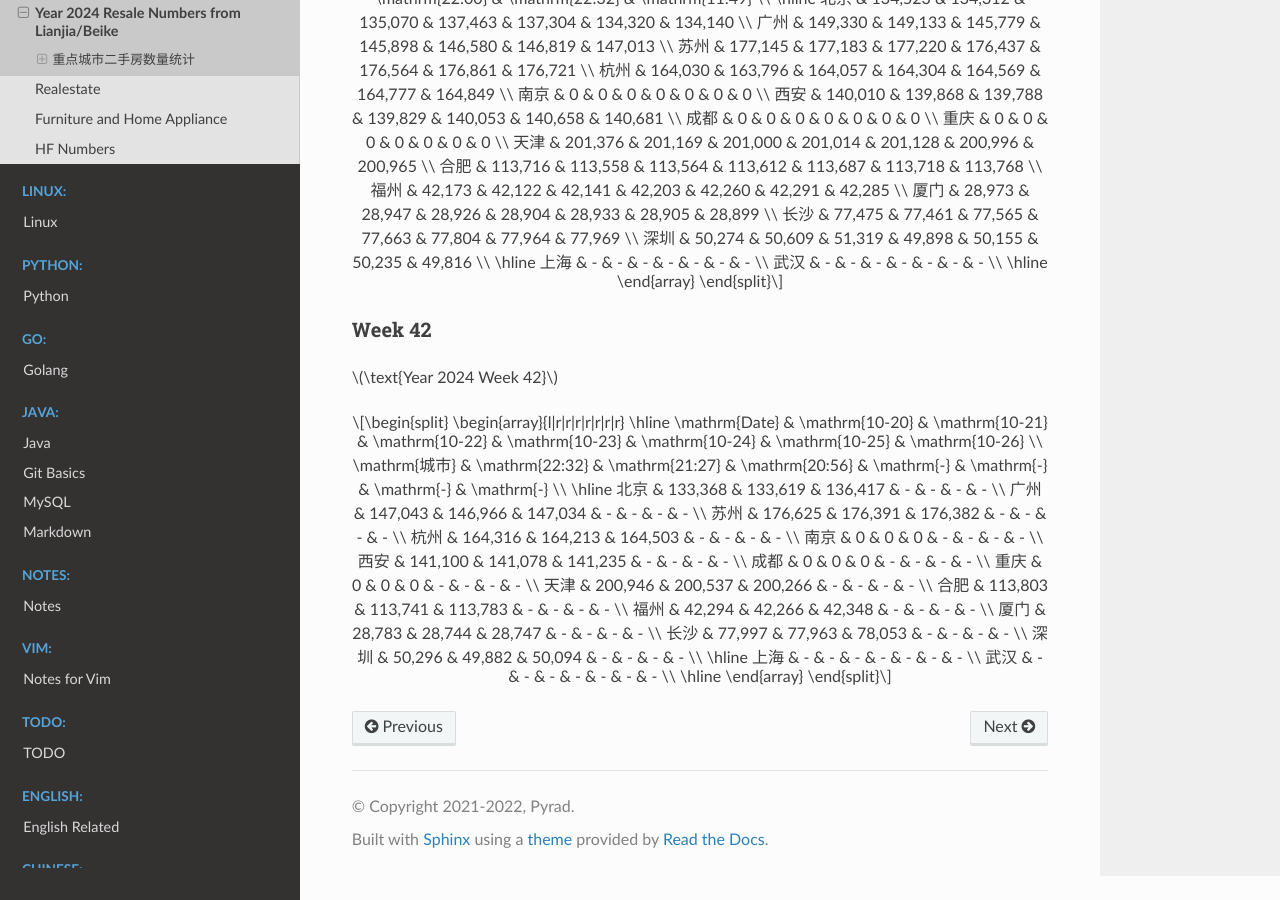
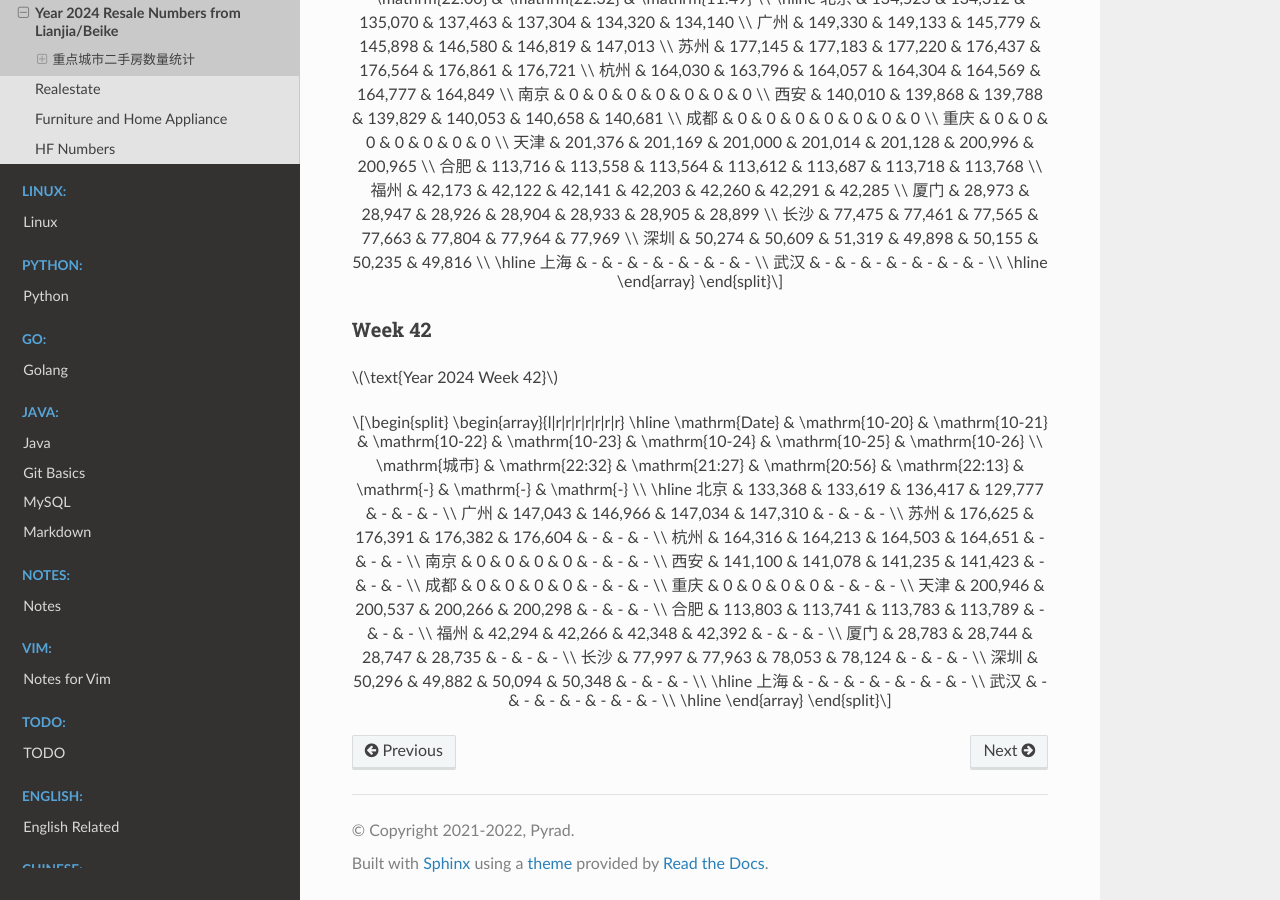
Before and after one commit to Pyrad/pyradnotes, a Sphinx documentation site: the page built from source/RealEstate/resalenumbers2024.md, in a window 1280 px wide and 900 px high, scrolled down 20318 px. Built offline with Sphinx 7.4.7 and the Read the Docs theme 3.1.0, drawn with Linux system fonts in a browser that asks for light colours; pages that are not in the unit, such as notebooks, are missing from menus; a script that is not in the unit is left out.

Commit message:
Realestate Update resale numbers 2024-10-23 22:13

```diff
--- a/source/RealEstate/resalenumbers2024.md
+++ b/source/RealEstate/resalenumbers2024.md
@@ -1355,22 +1355,22 @@ $$
 \begin{array}{l|r|r|r|r|r|r|r}
 \hline
 \mathrm{Date} & \mathrm{10-20} & \mathrm{10-21} & \mathrm{10-22} & \mathrm{10-23} & \mathrm{10-24} & \mathrm{10-25} & \mathrm{10-26} \\
-\mathrm{城市} & \mathrm{22:32} & \mathrm{21:27} & \mathrm{20:56} & \mathrm{-} & \mathrm{-} & \mathrm{-} & \mathrm{-} \\
+\mathrm{城市} & \mathrm{22:32} & \mathrm{21:27} & \mathrm{20:56} & \mathrm{22:13} & \mathrm{-} & \mathrm{-} & \mathrm{-} \\
 \hline
-北京 & 133,368 & 133,619 & 136,417 & - & - & - & - \\
-广州 & 147,043 & 146,966 & 147,034 & - & - & - & - \\
-苏州 & 176,625 & 176,391 & 176,382 & - & - & - & - \\
-杭州 & 164,316 & 164,213 & 164,503 & - & - & - & - \\
-南京 & 0 & 0 & 0 & - & - & - & - \\
-西安 & 141,100 & 141,078 & 141,235 & - & - & - & - \\
-成都 & 0 & 0 & 0 & - & - & - & - \\
-重庆 & 0 & 0 & 0 & - & - & - & - \\
-天津 & 200,946 & 200,537 & 200,266 & - & - & - & - \\
-合肥 & 113,803 & 113,741 & 113,783 & - & - & - & - \\
-福州 & 42,294 & 42,266 & 42,348 & - & - & - & - \\
-厦门 & 28,783 & 28,744 & 28,747 & - & - & - & - \\
-长沙 & 77,997 & 77,963 & 78,053 & - & - & - & - \\
-深圳 & 50,296 & 49,882 & 50,094 & - & - & - & - \\
+北京 & 133,368 & 133,619 & 136,417 & 129,777 & - & - & - \\
+广州 & 147,043 & 146,966 & 147,034 & 147,310 & - & - & - \\
+苏州 & 176,625 & 176,391 & 176,382 & 176,604 & - & - & - \\
+杭州 & 164,316 & 164,213 & 164,503 & 164,651 & - & - & - \\
+南京 & 0 & 0 & 0 & 0 & - & - & - \\
+西安 & 141,100 & 141,078 & 141,235 & 141,423 & - & - & - \\
+成都 & 0 & 0 & 0 & 0 & - & - & - \\
+重庆 & 0 & 0 & 0 & 0 & - & - & - \\
+天津 & 200,946 & 200,537 & 200,266 & 200,298 & - & - & - \\
+合肥 & 113,803 & 113,741 & 113,783 & 113,789 & - & - & - \\
+福州 & 42,294 & 42,266 & 42,348 & 42,392 & - & - & - \\
+厦门 & 28,783 & 28,744 & 28,747 & 28,735 & - & - & - \\
+长沙 & 77,997 & 77,963 & 78,053 & 78,124 & - & - & - \\
+深圳 & 50,296 & 49,882 & 50,094 & 50,348 & - & - & - \\
 \hline
 上海 & - & - & - & - & - & - & - \\
 武汉 & - & - & - & - & - & - & - \\
```
Also changed, not shown: 1 other file.
